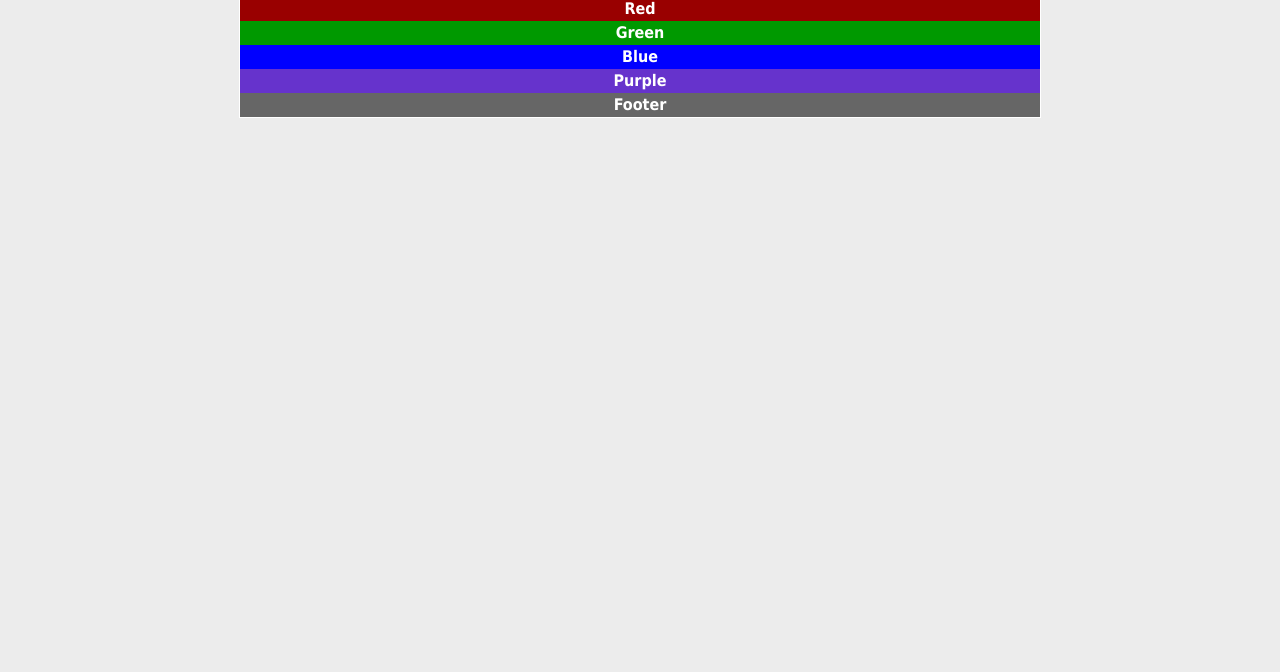
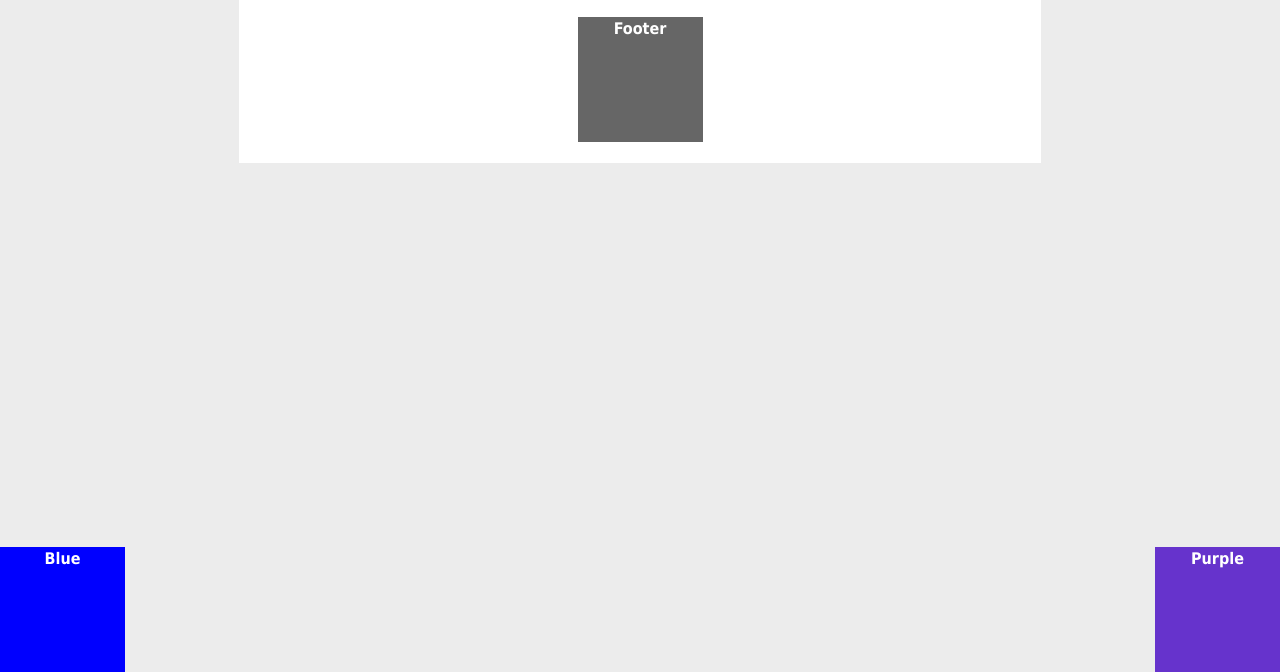
Before and after one commit to JulioGobea/ifsc-1310, a plain HTML site: page positioning-lab/absolute-1.html in a window 1280 px wide. Shown: the part 128-800 px from the top of the page. Drawn offline with Linux system fonts and the light colour scheme.

Commit message:
Postion labs

```diff
--- a/positioning-lab/absolute-1.html
+++ b/positioning-lab/absolute-1.html
@@ -32,18 +32,44 @@ body {
 }
 #red {
 	background-color: #900;
+	width:125px;
+	height:125px;
+	position:absolute;
+	top:0;
+	left:0;
+
 }
 #green {
 	background-color: #090;
-}
+		width:125px;
+	height:125px;
+		position:absolute;
+	top:0;
+	right:0;
+
+	}
 #blue {
 	background-color: #00F;
+		width:125px;
+	height:125px;
+		position:absolute;
+	bottom:0;
+	left:0;
 }
 #purple {
 	background-color: #63C;
+		width:125px;
+	height:125px;
+		position:absolute;
+	bottom:0;
+	right:0;
 }
 #footer {
 	background-color: #666;
+		width:125px;
+	height:125px;
+	margin:20px auto;
+
 }
 h1 {
 	color: #000;
```
Also changed, not shown: positioning-lab/absolute-2.html (+25 -0 lines), positioning-lab/float-1.html (+2 -1 lines).
